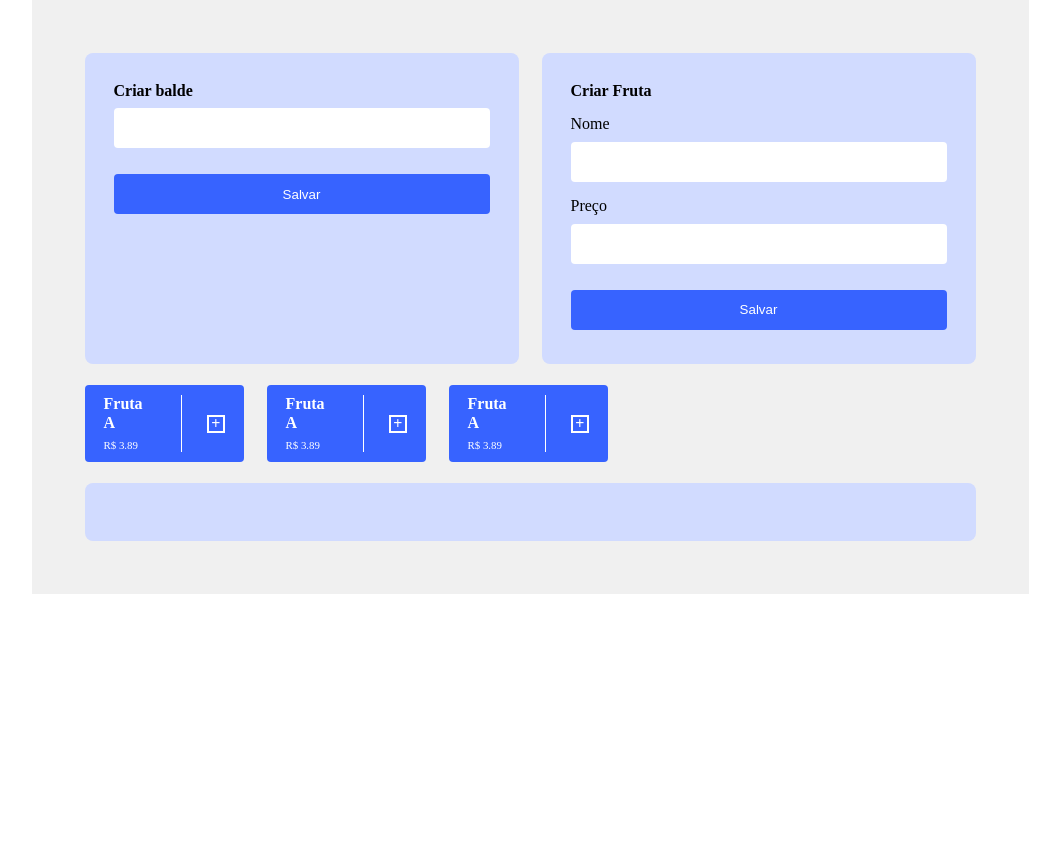
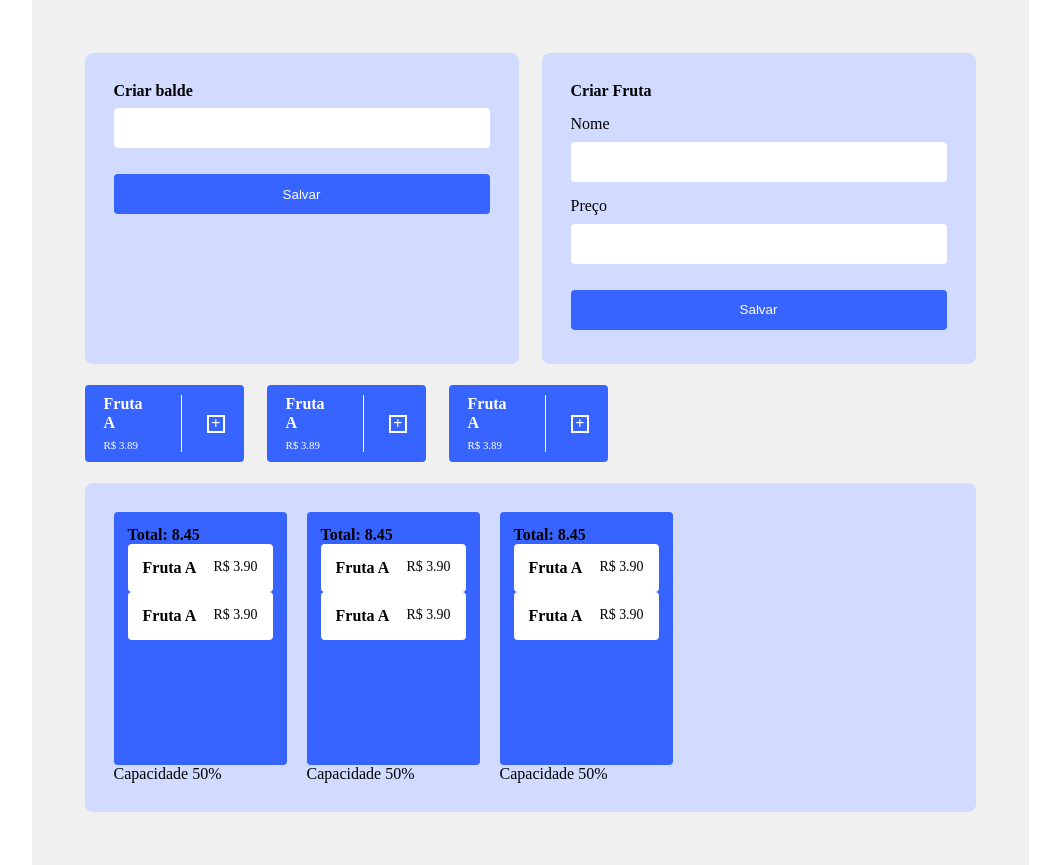
Before and after one commit to EdAndrade/armazenamento-de-frutas, a Nuxt app: page / in a window 1280 px wide. Shown: the whole page, without its empty margins (110-1170 px from the left). Before the commit the page ends 800 px from the top, so only its background shows below. Built offline with nearby package versions, Linux system fonts and the light colour scheme.

Commit message:
implemented bucket

```diff
--- a/components/Bucket/index.vue
+++ b/components/Bucket/index.vue
@@ -4,13 +4,18 @@
 
         <div class="gross_bucket">
             <div class="top">
-                <p class="total"></p>
+                <p class="total">Total: 8.45</p>
                 <button class="remove">
 
                 </button>
             </div>
 
             <div class="fruits">
+                <div class="fruit">
+                    <p class="fruitName">Fruta A</p>
+                    <p class="fruitPrice">R$ 3.90</p>
+                </div>
+
                 <div class="fruit">
                     <p class="fruitName">Fruta A</p>
                     <p class="fruitPrice">R$ 3.90</p>
--- a/components/Bucket/style.scss
+++ b/components/Bucket/style.scss
@@ -4,6 +4,8 @@
         width: 173px;
         height: 253px;
         background-color: $action-color-1;
+        border-radius: 4px;
+        padding: 14px;
 
         .top{
             display: flex;
@@ -13,10 +15,13 @@
 
         .fruits{
             width: 100%;
+
+            .fruit{
                 padding: 15px;
                 background-color: $color-light-1;
                 display: flex;
                 justify-content: space-between;
+                border-radius: 4px;
 
                 .fruitName{
                     font-weight: 700;
@@ -28,3 +33,4 @@
             }
         }
     }
+}
--- a/pages/index.vue
+++ b/pages/index.vue
@@ -16,7 +16,9 @@
 			</div>
 
 			<div class="buckets">
-
+				<Bucket/>
+				<Bucket/>
+				<Bucket/>
 			</div>
 
 		</section>
@@ -29,6 +31,7 @@
 	import CreateBucket from '@/components/CreateBucket/index.vue'
 	import CreateFruit from '@/components/CreateFruit/index.vue'
 	import Fruit from '@/components/Fruit/index.vue'
+	import Bucket from '@/components/Bucket/index.vue'
 
 	export default {
 
@@ -37,7 +40,8 @@
 		components: {
 			CreateBucket,
 			CreateFruit,
-			Fruit
+			Fruit,
+			Bucket
 		}
 	}
 
@@ -77,6 +81,8 @@
 				background-color: $background-color-1;
 				padding: 29px;
 				margin-top: 21px;
+				display: flex;
+				gap: 20px;
 			}
 		}
 	}
```
Lines whose indentation alone changed are shown as unchanged.
